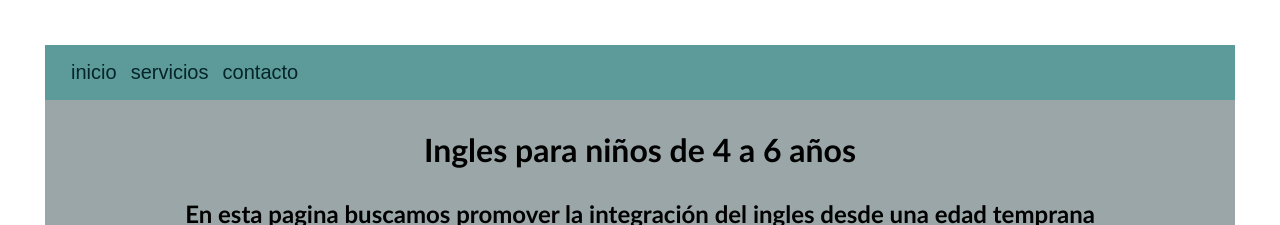
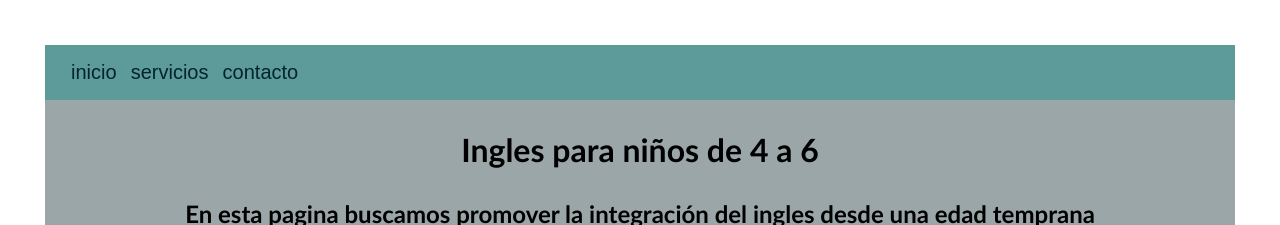
Before and after one commit to edixon-5/prototipo-2, a plain HTML site: page index.html in a window 1280 px wide. Shown: the top 225 px of the page. Drawn offline with Linux system fonts and the light colour scheme.

Commit message:
Update index.html

```diff
--- a/index.html
+++ b/index.html
@@ -21,7 +21,7 @@
     </div>
   </header>
   <div class="text-box">
-  <h1 class="titulo">Ingles para niños de 4 a 6 años</h1>
+  <h1 class="titulo">Ingles para niños de 4 a 6</h1>
   <h2>En esta pagina buscamos promover la integración del ingles desde una edad temprana</h2>
 
 
```
